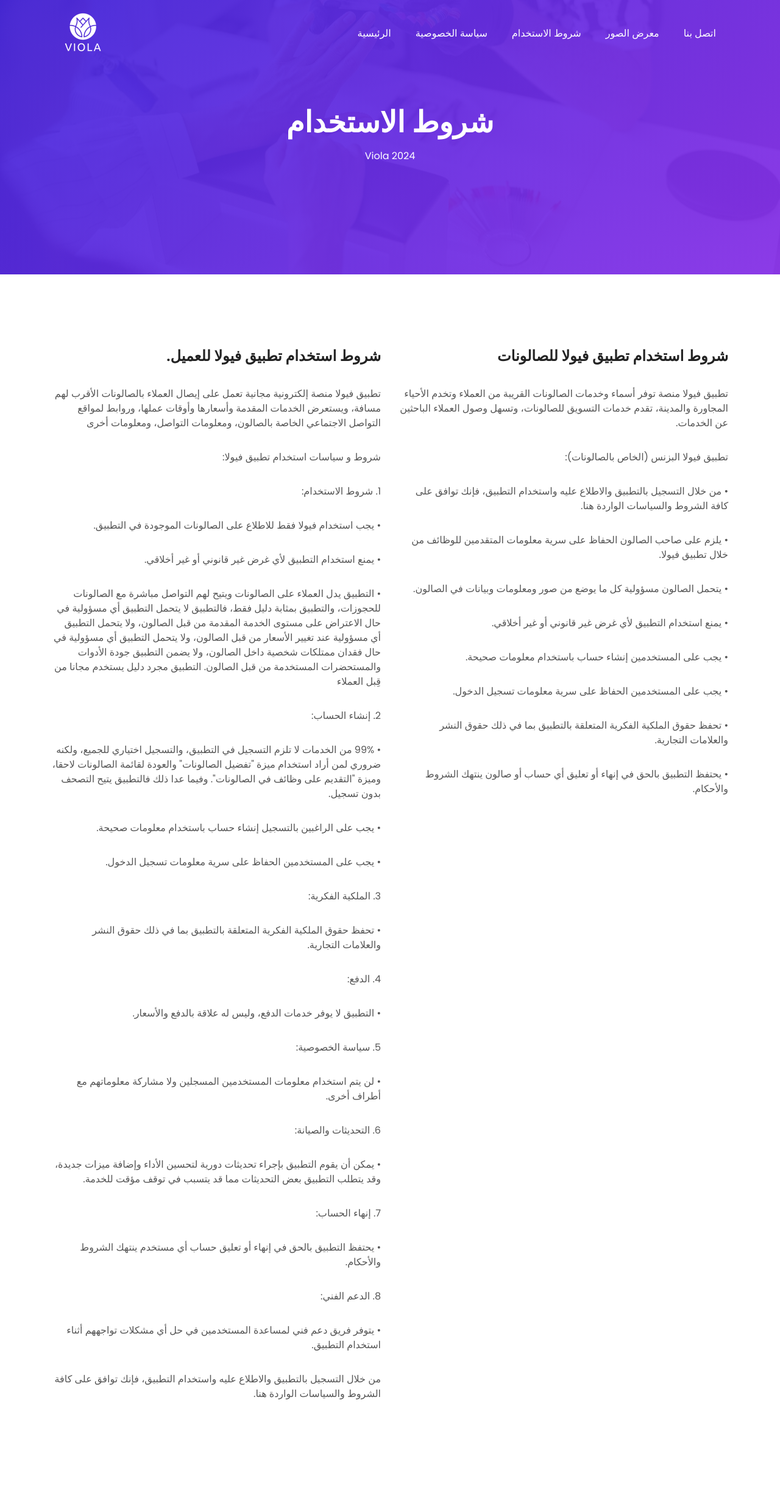
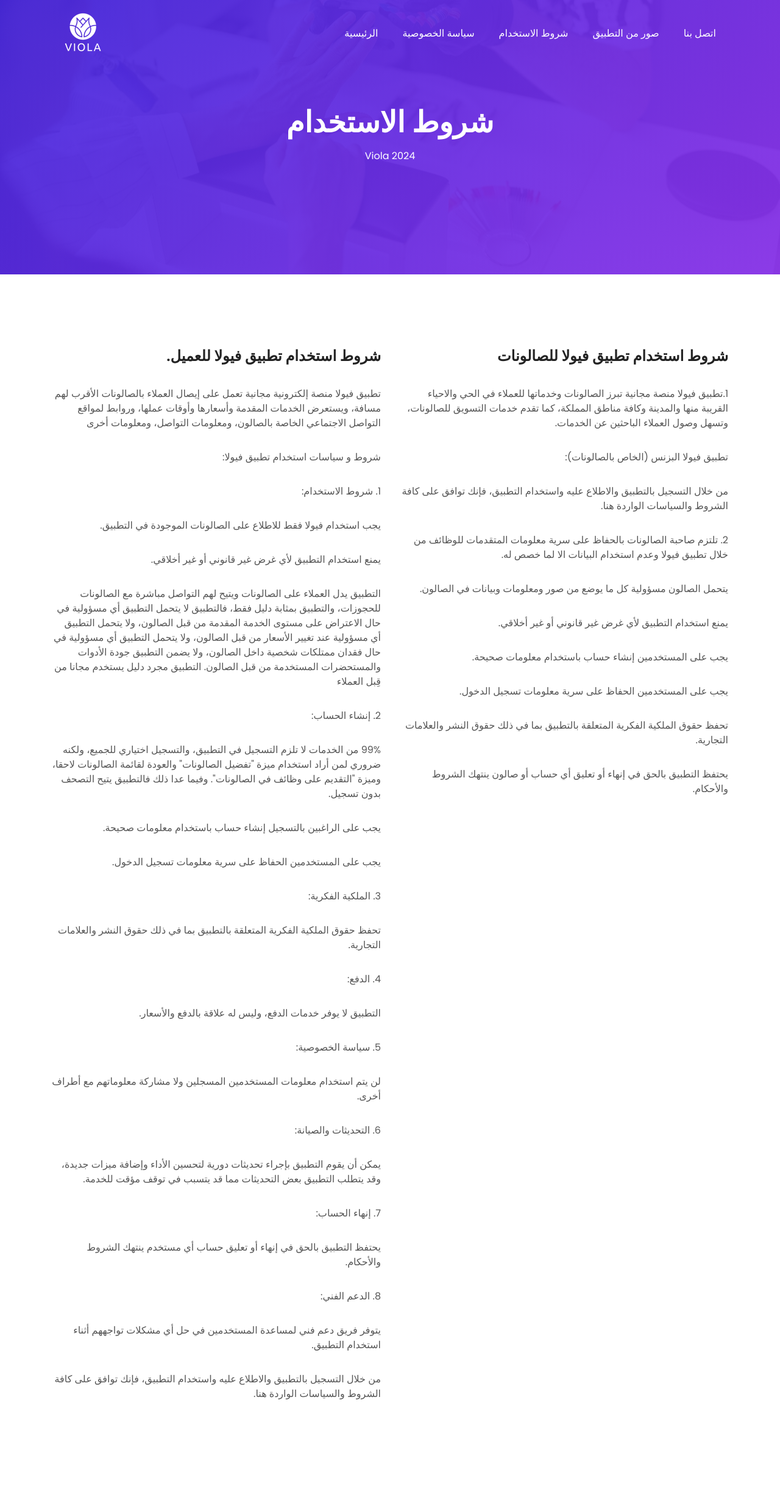
Before and after one commit to hsnww/app-land-page, a PHP site: page /terms.php in a window 1280 px wide. Shown: the whole page at 61% size. Run offline with PHP 8.4, Linux system fonts and the light colour scheme; some libraries are stand-ins or nearby versions; some web fonts are replaced.

Commit message:
correct images mistakes

```diff
--- a/partials/header.php
+++ b/partials/header.php
@@ -25,7 +25,7 @@
                         <a class="nav-link" href="terms.php">شروط الاستخدام</a>
                     </li>
                     <li class="nav-item">
-                        <a class="nav-link" href="index.php#screenshots">معرض الصور</a>
+                        <a class="nav-link" href="index.php#screenshots">صور من التطبيق</a>
                     </li>
 
                     <li class="nav-item">
--- a/terms.php
+++ b/terms.php
@@ -75,34 +75,35 @@
                                         </div>
                                         <!-- Card Body -->
                                         <div class="card-body px-0 py-3">
-                                            تطبيق فيولا منصة توفر أسماء وخدمات الصالونات القريبة من العملاء وتخدم الأحياء المجاورة والمدينة، تقدم خدمات التسويق للصالونات، وتسهل وصول العملاء الباحثين عن الخدمات.
+                                            1.تطبيق فيولا منصة مجانية تبرز الصالونات وخدماتها للعملاء في الحي والاحياء القريبة منها والمدينة وكافة مناطق المملكة، كما تقدم خدمات التسويق للصالونات، وتسهل وصول العملاء الباحثين عن الخدمات.
                                         </div>
                                         <div class="card-body px-0 py-3">
                                             تطبيق فيولا البزنس (الخاص بالصالونات):
                                         </div>
                                         <div class="card-body px-0 py-3">
-                                            •	من خلال التسجيل بالتطبيق والاطلاع عليه واستخدام التطبيق، فإنك توافق على كافة الشروط والسياسات الواردة هنا.
+                                            	من خلال التسجيل بالتطبيق والاطلاع عليه واستخدام التطبيق، فإنك توافق على كافة الشروط والسياسات الواردة هنا.
                                         </div>
                                         <div class="card-body px-0 py-3">
-                                            •	يلزم على صاحب الصالون الحفاظ على سرية معلومات المتقدمين للوظائف من خلال تطبيق فيولا.
+                                            2. تلتزم صاحبة الصالونات بالحفاظ على سرية معلومات المتقدمات للوظائف من خلال تطبيق فيولا وعدم استخدام البيانات الا لما خصص له.
+
                                         </div>
                                         <div class="card-body px-0 py-3">
-                                            •	يتحمل الصالون مسؤولية كل ما يوضع من صور ومعلومات وبيانات في الصالون.
+                                            	يتحمل الصالون مسؤولية كل ما يوضع من صور ومعلومات وبيانات في الصالون.
                                         </div>
                                         <div class="card-body px-0 py-3">
-                                            •	يمنع استخدام التطبيق لأي غرض غير قانوني أو غير أخلاقي.
+                                            	يمنع استخدام التطبيق لأي غرض غير قانوني أو غير أخلاقي.
                                         </div>
                                         <div class="card-body px-0 py-3">
-                                            •	يجب على المستخدمين إنشاء حساب باستخدام معلومات صحيحة.
+                                            	يجب على المستخدمين إنشاء حساب باستخدام معلومات صحيحة.
                                         </div>
                                         <div class="card-body px-0 py-3">
-                                            •	يجب على المستخدمين الحفاظ على سرية معلومات تسجيل الدخول.
+                                            	يجب على المستخدمين الحفاظ على سرية معلومات تسجيل الدخول.
                                         </div>
                                         <div class="card-body px-0 py-3">
-                                            •	تحفظ حقوق الملكية الفكرية المتعلقة بالتطبيق بما في ذلك حقوق النشر والعلامات التجارية.
+                                            	تحفظ حقوق الملكية الفكرية المتعلقة بالتطبيق بما في ذلك حقوق النشر والعلامات التجارية.
                                         </div>
                                         <div class="card-body px-0 py-3">
-                                            •	يحتفظ التطبيق بالحق في إنهاء أو تعليق أي حساب أو صالون ينتهك الشروط والأحكام.
+                                            	يحتفظ التطبيق بالحق في إنهاء أو تعليق أي حساب أو صالون ينتهك الشروط والأحكام.
                                         </div>
 
                                     </div>
@@ -129,61 +130,61 @@
                                             1.	شروط الاستخدام:
                                         </div>
                                         <div class="card-body px-0 py-3">
-                                            •	يجب استخدام فيولا فقط للاطلاع على الصالونات الموجودة في التطبيق.
+                                            	يجب استخدام فيولا فقط للاطلاع على الصالونات الموجودة في التطبيق.
                                         </div>
                                         <div class="card-body px-0 py-3">
-                                            •	يمنع استخدام التطبيق لأي غرض غير قانوني أو غير أخلاقي.
+                                            	يمنع استخدام التطبيق لأي غرض غير قانوني أو غير أخلاقي.
                                         </div>
                                         <div class="card-body px-0 py-3">
-                                            •	التطبيق يدل العملاء على الصالونات ويتيح لهم التواصل مباشرة مع الصالونات للحجوزات، والتطبيق بمثابة دليل فقط، فالتطبيق لا يتحمل التطبيق أي مسؤولية في حال الاعتراض على مستوى الخدمة المقدمة من قبل الصالون، ولا يتحمل التطبيق أي مسؤولية عند تغيير الأسعار من قبل الصالون، ولا يتحمل التطبيق أي مسؤولية في حال فقدان ممتلكات شخصية داخل الصالون، ولا يضمن التطبيق جودة الأدوات والمستحضرات المستخدمة من قبل الصالون.  التطبيق مجرد دليل يستخدم مجانا من قِبل العملاء
+                                            	التطبيق يدل العملاء على الصالونات ويتيح لهم التواصل مباشرة مع الصالونات للحجوزات، والتطبيق بمثابة دليل فقط، فالتطبيق لا يتحمل التطبيق أي مسؤولية في حال الاعتراض على مستوى الخدمة المقدمة من قبل الصالون، ولا يتحمل التطبيق أي مسؤولية عند تغيير الأسعار من قبل الصالون، ولا يتحمل التطبيق أي مسؤولية في حال فقدان ممتلكات شخصية داخل الصالون، ولا يضمن التطبيق جودة الأدوات والمستحضرات المستخدمة من قبل الصالون.  التطبيق مجرد دليل يستخدم مجانا من قِبل العملاء
                                         </div>
                                         <div class="card-body px-0 py-3">
                                             2.	إنشاء الحساب:
                                         </div>
                                         <div class="card-body px-0 py-3">
-                                            •	99% من الخدمات لا تلزم التسجيل في التطبيق، والتسجيل اختياري للجميع، ولكنه ضروري لمن أراد استخدام ميزة "تفضيل الصالونات" والعودة لقائمة الصالونات لاحقا، وميزة "التقديم على وظائف في الصالونات".  وفيما عدا ذلك فالتطبيق يتيح التصحف بدون تسجيل.
+                                            	99% من الخدمات لا تلزم التسجيل في التطبيق، والتسجيل اختياري للجميع، ولكنه ضروري لمن أراد استخدام ميزة "تفضيل الصالونات" والعودة لقائمة الصالونات لاحقا، وميزة "التقديم على وظائف في الصالونات".  وفيما عدا ذلك فالتطبيق يتيح التصحف بدون تسجيل.
                                         </div>
                                         <div class="card-body px-0 py-3">
-                                            •	يجب على الراغبين بالتسجيل إنشاء حساب باستخدام معلومات صحيحة.
+                                            	يجب على الراغبين بالتسجيل إنشاء حساب باستخدام معلومات صحيحة.
                                         </div>
                                         <div class="card-body px-0 py-3">
-                                            •	يجب على المستخدمين الحفاظ على سرية معلومات تسجيل الدخول.
+                                            	يجب على المستخدمين الحفاظ على سرية معلومات تسجيل الدخول.
                                         </div>
                                         <div class="card-body px-0 py-3">
                                             3.	الملكية الفكرية:
                                         </div>
                                         <div class="card-body px-0 py-3">
-                                            •	تحفظ حقوق الملكية الفكرية المتعلقة بالتطبيق بما في ذلك حقوق النشر والعلامات التجارية.
+                                            	تحفظ حقوق الملكية الفكرية المتعلقة بالتطبيق بما في ذلك حقوق النشر والعلامات التجارية.
                                         </div>
                                         <div class="card-body px-0 py-3">
                                             4.	الدفع:
                                         </div>
                                         <div class="card-body px-0 py-3">
-                                            •	التطبيق لا يوفر خدمات الدفع، وليس له علاقة بالدفع والأسعار.
+                                            	التطبيق لا يوفر خدمات الدفع، وليس له علاقة بالدفع والأسعار.
                                         </div>
                                         <div class="card-body px-0 py-3">
                                             5.	سياسة الخصوصية:
                                         </div>
                                         <div class="card-body px-0 py-3">
-                                            •	لن يتم استخدام معلومات المستخدمين المسجلين ولا مشاركة معلوماتهم مع أطراف أخرى.
+                                            	لن يتم استخدام معلومات المستخدمين المسجلين ولا مشاركة معلوماتهم مع أطراف أخرى.
                                         </div>
                                         <div class="card-body px-0 py-3">
                                             6.	التحديثات والصيانة:
                                         </div>
                                         <div class="card-body px-0 py-3">
-                                            •	يمكن أن يقوم التطبيق بإجراء تحديثات دورية لتحسين الأداء وإضافة ميزات جديدة، وقد يتطلب التطبيق بعض التحديثات مما قد يتسبب في توقف مؤقت للخدمة.
+                                            	يمكن أن يقوم التطبيق بإجراء تحديثات دورية لتحسين الأداء وإضافة ميزات جديدة، وقد يتطلب التطبيق بعض التحديثات مما قد يتسبب في توقف مؤقت للخدمة.
                                         </div>
                                         <div class="card-body px-0 py-3">
                                             7.	إنهاء الحساب:
                                         </div>
                                         <div class="card-body px-0 py-3">
-                                            •	يحتفظ التطبيق بالحق في إنهاء أو تعليق حساب أي مستخدم ينتهك الشروط والأحكام.
+                                            	يحتفظ التطبيق بالحق في إنهاء أو تعليق حساب أي مستخدم ينتهك الشروط والأحكام.
                                         </div>
                                         <div class="card-body px-0 py-3">
                                             8.	الدعم الفني:
                                         </div>
                                         <div class="card-body px-0 py-3">
-                                            •	يتوفر فريق دعم فني لمساعدة المستخدمين في حل أي مشكلات تواجههم أثناء استخدام التطبيق.
+                                            	يتوفر فريق دعم فني لمساعدة المستخدمين في حل أي مشكلات تواجههم أثناء استخدام التطبيق.
                                         </div>
                                         <div class="card-body px-0 py-3">
                                             من خلال التسجيل بالتطبيق والاطلاع عليه واستخدام التطبيق، فإنك توافق على كافة الشروط والسياسات الواردة هنا.
```
Also changed, not shown: assets/img/bg/mockups01.jpg (added), assets/img/bg/mockups02.jpg (added), assets/img/bg/mockups03.jpg (added), assets/img/bg/mockups04.jpg (added), assets/img/bg/mockups05.jpg (added), assets/img/bg/mockups06.jpg (added), assets/img/bg/mockups07.jpg (added), assets/img/bg/mockups08.jpg (added), assets/img/bg/smartmockups_m2ruswvu.jpg (added), 5 other files.
